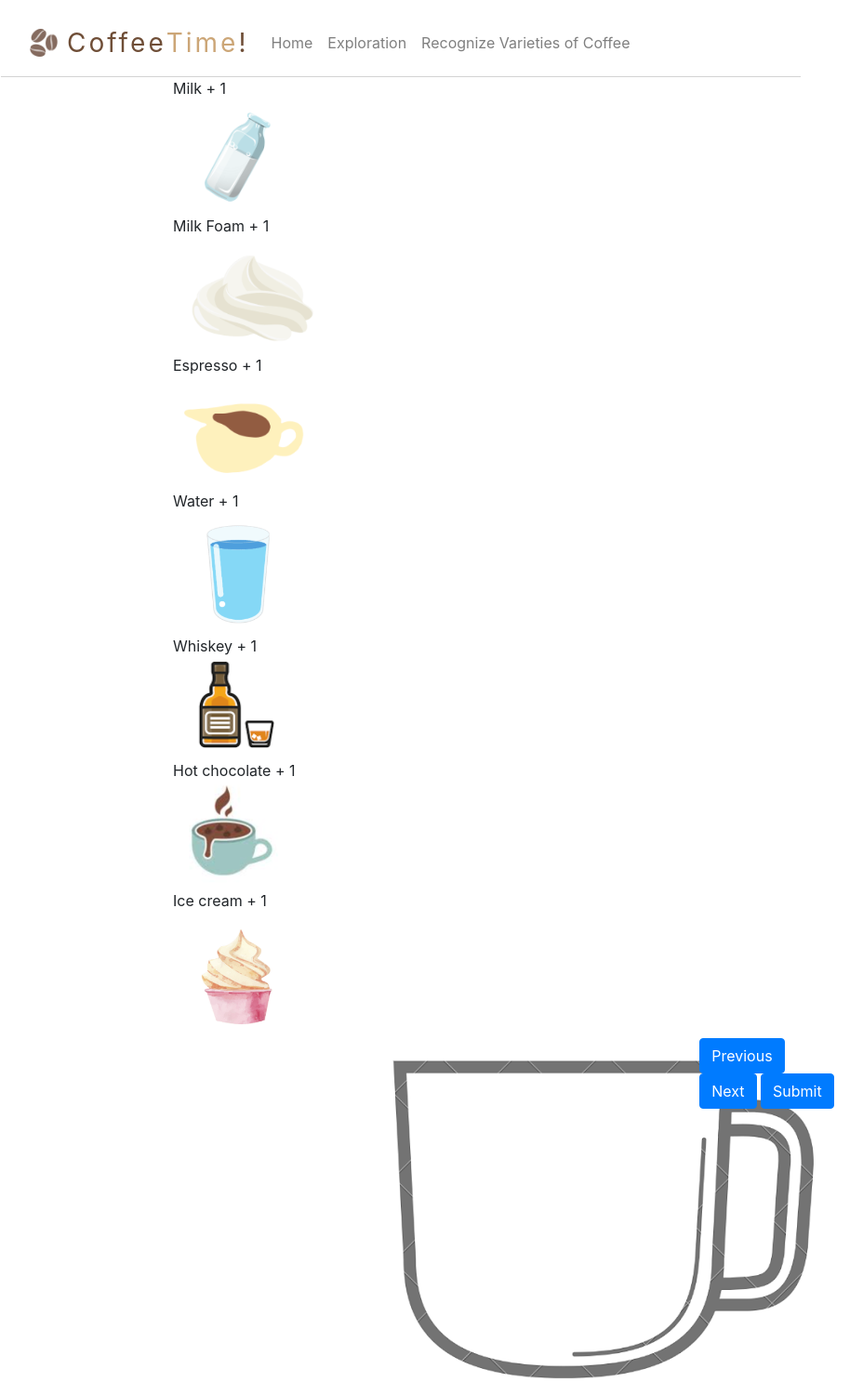
After one commit to yuwchen/UIdesign, a Flask app: template templates/quiz_main.html in a window 1280 px wide. The commit adds this page. Shown: the whole page at 93% size, without its empty margins (209-1137 px from the left). Run offline with Flask 3, Linux system fonts and the light colour scheme; the template is opened without the code that fills it, so the values that code supplies are empty; some libraries are stand-ins or nearby versions.

Commit message:
Add files via upload

```diff
--- a/templates/layout.html
+++ b/templates/layout.html
@@ -57,8 +57,13 @@
           <div class="navbar-nav">
             <a class="nav-link" href="/">Home</a>
             <a class="nav-link" href="/exploration">Exploration</a>
+
+            <a class="nav-link" href="/quiz_main">Recognize Varieties of Coffee</a>
+
           </div>
-          <span class="navbar-text ml-auto">Recognize Varieties of Coffee</span>
+
+          </div>
+
         </div>
       </div>
     </nav>
--- /dev/null
+++ b/templates/quiz_main.html
@@ -0,0 +1,103 @@
+{% extends "layout.html" %}
+
+{% block content %}
+
+<script type="text/javascript" src="{{ url_for('static', filename = 'quiz_main.js') }}"></script>
+
+
+<script>
+    let quiz = {{quiz|tojson}}
+    console.log(quiz)
+    let quiz_id = {{quiz_id|tojson}}
+    console.log(quiz_id)
+</script>
+
+
+<body>
+    <div class="container">
+        <div class="row">
+
+        <div class="col-md-3 main_col_3 page_border" >
+            <div class="row" id="description">
+        </div>
+        </div>
+
+        <div class="col-md-9 main_col_9" >
+
+            <div class="ingredient_container">
+
+            <div class="row">
+                <div class="scrollable-content">
+                <div class="ingredient_block">
+                    <a class="ingredient_name">Milk + 1</a>
+                    <div class="ingredient_image">
+                        <img class="ingredient_imag" src="static/images/milk.png">
+                    </div>
+                </div>
+
+                <div class="ingredient_block">
+                    <a class="ingredient_name">Milk Foam + 1</a>
+                    <div class="ingredient_image">
+                        <img class="ingredient_imag" src="static/images/foam.png">
+                    </div>
+                </div>
+
+                <div class="ingredient_block">
+                    <a class="ingredient_name">Espresso + 1</a>
+                    <div class="ingredient_image">
+                        <img class="ingredient_imag" src="static/images/espresso_icon.png">
+                    </div>
+                </div>
+
+                <div class="ingredient_block">
+                    <a class="ingredient_name">Water + 1</a>
+                    <div class="ingredient_image">
+                        <img class="ingredient_imag" src="static/images/water.png">
+                    </div>
+                </div>
+
+                <div class="ingredient_block">
+                    <a class="ingredient_name">Whiskey + 1</a>
+                    <div class="ingredient_image">
+                        <img class="ingredient_imag" src="static/images/whiskey.png">
+                    </div>
+                </div>
+
+                <div class="ingredient_block">
+                    <a class="ingredient_name">Hot chocolate + 1</a>
+                    <div class="ingredient_image">
+                        <img class="ingredient_imag" src="static/images/chocolate.png">
+                    </div>
+                </div>
+
+                <div class="ingredient_block">
+                    <a class="ingredient_name">Ice cream + 1</a>
+                    <div class="ingredient_image">
+                        <img class="ingredient_imag" src="static/images/ice_cream.png">
+                    </div>
+                </div>
+            </div>
+            </div>
+            </div>
+
+            <div class="row main_row">
+                <div class="col-md-3"></div>
+                <div class="col-md-6">
+                    <img class="cup_imag" src="static/images/empty_cup.png">
+                </div>
+                <div class="col-md-3 main_button_container" id="main_button_container">
+                    <button id="quiz_previous_button" class="btn btn-primary main_btn">Previous</button>
+                    <button id="quiz_next_button" class="btn btn-primary main_btn">Next</button>
+                    <button id="quiz_submit_button" class="btn btn-primary main_btn">Submit</button>
+
+                </div>
+            </div>
+
+            </div>
+
+        </div>
+    </div>
+    </body>
+
+
+{% endblock %}
```
